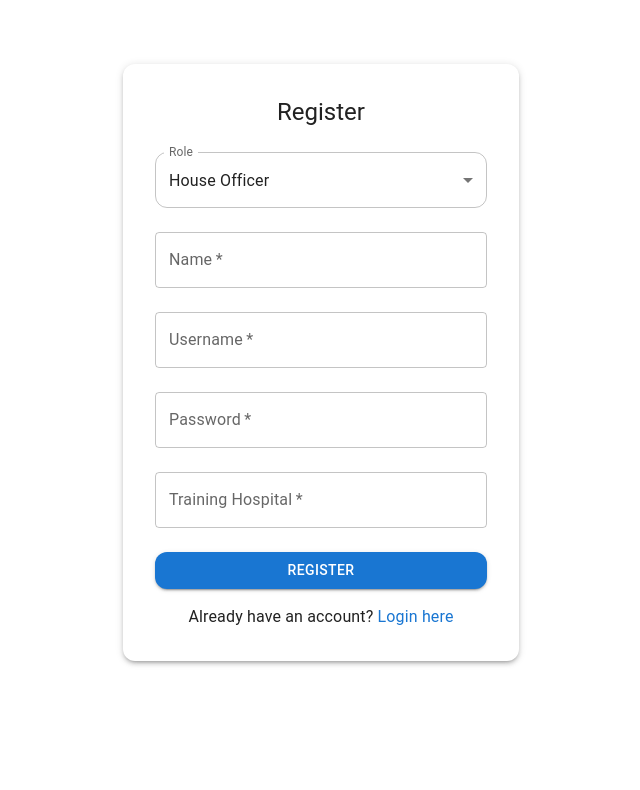
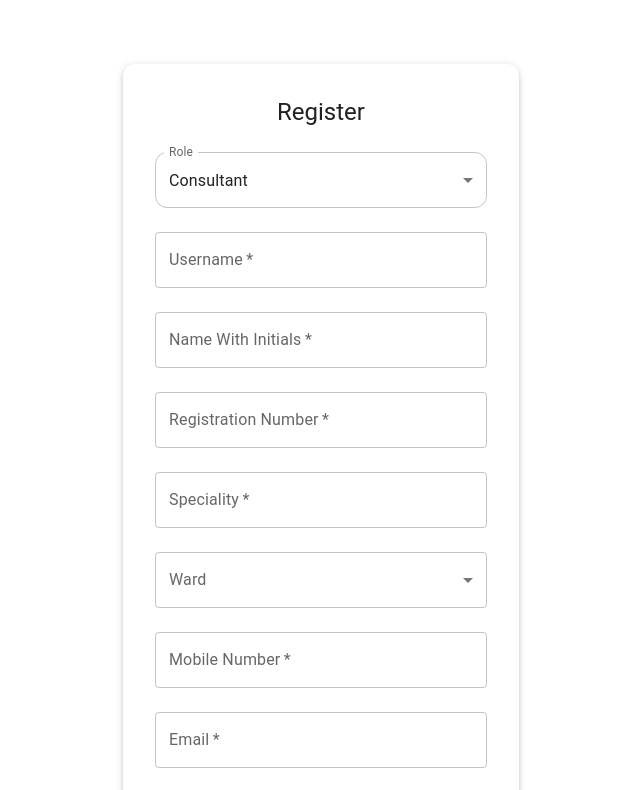
Before and after one commit to sameeraherath/Hdu_, a React (Vite) app in the folder client/: page /register in a window 1280 px wide. Shown: the top 790 px of the page, without its empty margins (319-959 px from the left). Built offline with nearby package versions, Linux system fonts and the light colour scheme.

Commit message:
Update form

```diff
--- a/client/src/pages/auth/Register.jsx
+++ b/client/src/pages/auth/Register.jsx
@@ -16,18 +16,17 @@ import {
 import { Link } from "react-router-dom";
 
 const Register = () => {
-  const [role, setRole] = useState("House Officer");
+  const [role, setRole] = useState("Consultant");
   const [formData, setFormData] = useState({
-    name: "",
     username: "",
-    password: "",
-    trainingHospital: "",
-    specialization: "",
-    licenseNumber: "",
-    wardAssignment: "",
-    shiftPreference: "",
-    yearsOfExperience: "",
-    department: "",
+    nameWithInitials: "",
+    registrationNumber: "",
+    speciality: "",
+    ward: "",
+    mobileNumber: "",
+    email: "",
+    sex: "",
+    grade: "",
   });
   const [error, setError] = useState("");
   const { register } = useAuth();
@@ -45,15 +44,94 @@ const Register = () => {
         return (
           <>
             <TextField
-              label="Name"
+              label="Username"
               variant="outlined"
               fullWidth
               margin="normal"
-              value={formData.name}
-              onChange={handleInputChange("name")}
+              value={formData.username}
+              onChange={handleInputChange("username")}
               required
               sx={{ borderRadius: 3 }}
             />
+            <TextField
+              label="Name With Initials"
+              variant="outlined"
+              fullWidth
+              margin="normal"
+              value={formData.nameWithInitials}
+              onChange={handleInputChange("nameWithInitials")}
+              required
+              sx={{ borderRadius: 3 }}
+            />
+            <TextField
+              label="Registration Number"
+              variant="outlined"
+              fullWidth
+              margin="normal"
+              value={formData.registrationNumber}
+              onChange={handleInputChange("registrationNumber")}
+              required
+              sx={{ borderRadius: 3 }}
+            />
+            <TextField
+              label="Speciality"
+              variant="outlined"
+              fullWidth
+              margin="normal"
+              value={formData.speciality}
+              onChange={handleInputChange("speciality")}
+              required
+              sx={{ borderRadius: 3 }}
+            />
+            <FormControl fullWidth margin="normal">
+              <InputLabel>Ward</InputLabel>
+              <Select
+                value={formData.ward}
+                onChange={handleInputChange("ward")}
+                label="Ward"
+              >
+                <MenuItem value="Side A">Side A</MenuItem>
+                <MenuItem value="Side B">Side B</MenuItem>
+              </Select>
+            </FormControl>
+            <TextField
+              label="Mobile Number"
+              variant="outlined"
+              fullWidth
+              margin="normal"
+              value={formData.mobileNumber}
+              onChange={handleInputChange("mobileNumber")}
+              required
+              sx={{ borderRadius: 3 }}
+            />
+            <TextField
+              label="Email"
+              variant="outlined"
+              fullWidth
+              margin="normal"
+              value={formData.email}
+              onChange={handleInputChange("email")}
+              required
+              sx={{ borderRadius: 3 }}
+            />
+            <FormControl fullWidth margin="normal">
+              <InputLabel>Sex</InputLabel>
+              <Select
+                value={formData.sex}
+                onChange={handleInputChange("sex")}
+                label="Sex"
+                required
+              >
+                <MenuItem value="Male">Male</MenuItem>
+                <MenuItem value="Female">Female</MenuItem>
+                <MenuItem value="Other">Other</MenuItem>
+              </Select>
+            </FormControl>
+          </>
+        );
+      case "Medical Officer":
+        return (
+          <>
             <TextField
               label="Username"
               variant="outlined"
@@ -65,41 +143,84 @@ const Register = () => {
               sx={{ borderRadius: 3 }}
             />
             <TextField
-              label="Password"
-              type="password"
+              label="Name With Initials"
               variant="outlined"
               fullWidth
               margin="normal"
-              value={formData.password}
-              onChange={handleInputChange("password")}
+              value={formData.nameWithInitials}
+              onChange={handleInputChange("nameWithInitials")}
               required
               sx={{ borderRadius: 3 }}
             />
             <TextField
-              label="Training Hospital"
+              label="Registration Number"
               variant="outlined"
               fullWidth
               margin="normal"
-              value={formData.trainingHospital}
-              onChange={handleInputChange("trainingHospital")}
+              value={formData.registrationNumber}
+              onChange={handleInputChange("registrationNumber")}
               required
               sx={{ borderRadius: 3 }}
             />
-          </>
-        );
-      case "Medical Officer":
-        return (
-          <>
             <TextField
-              label="Name"
+              label="Speciality"
               variant="outlined"
               fullWidth
               margin="normal"
-              value={formData.name}
-              onChange={handleInputChange("name")}
+              value={formData.speciality}
+              onChange={handleInputChange("speciality")}
               required
               sx={{ borderRadius: 3 }}
             />
+            <FormControl fullWidth margin="normal">
+              <InputLabel>Ward</InputLabel>
+              <Select
+                value={formData.ward}
+                onChange={handleInputChange("ward")}
+                label="Ward"
+              >
+                <MenuItem value="Side A">Side A</MenuItem>
+                <MenuItem value="Side B">Side B</MenuItem>
+              </Select>
+            </FormControl>
+            <TextField
+              label="Mobile Number"
+              variant="outlined"
+              fullWidth
+              margin="normal"
+              value={formData.mobileNumber}
+              onChange={handleInputChange("mobileNumber")}
+              required
+              sx={{ borderRadius: 3 }}
+            />
+            <TextField
+              label="Email"
+              variant="outlined"
+              fullWidth
+              margin="normal"
+              value={formData.email}
+              onChange={handleInputChange("email")}
+              required
+              sx={{ borderRadius: 3 }}
+            />
+            <FormControl fullWidth margin="normal">
+              <InputLabel>Sex</InputLabel>
+              <Select
+                value={formData.sex}
+                onChange={handleInputChange("sex")}
+                label="Sex"
+                required
+              >
+                <MenuItem value="Male">Male</MenuItem>
+                <MenuItem value="Female">Female</MenuItem>
+                <MenuItem value="Other">Other</MenuItem>
+              </Select>
+            </FormControl>
+          </>
+        );
+      case "Nurse":
+        return (
+          <>
             <TextField
               label="Username"
               variant="outlined"
@@ -111,51 +232,113 @@ const Register = () => {
               sx={{ borderRadius: 3 }}
             />
             <TextField
-              label="Password"
-              type="password"
+              label="Registration Number"
               variant="outlined"
               fullWidth
               margin="normal"
-              value={formData.password}
-              onChange={handleInputChange("password")}
+              value={formData.registrationNumber}
+              onChange={handleInputChange("registrationNumber")}
+              required
+              sx={{ borderRadius: 3 }}
+            />
+            <FormControl fullWidth margin="normal">
+              <InputLabel>Ward</InputLabel>
+              <Select
+                value={formData.ward}
+                onChange={handleInputChange("ward")}
+                label="Ward"
+              >
+                <MenuItem value="Side A">Side A</MenuItem>
+                <MenuItem value="Side B">Side B</MenuItem>
+              </Select>
+            </FormControl>
+            <TextField
+              label="Mobile Number"
+              variant="outlined"
+              fullWidth
+              margin="normal"
+              value={formData.mobileNumber}
+              onChange={handleInputChange("mobileNumber")}
               required
               sx={{ borderRadius: 3 }}
             />
             <TextField
-              label="Specialization"
+              label="Email"
               variant="outlined"
               fullWidth
               margin="normal"
-              value={formData.specialization}
-              onChange={handleInputChange("specialization")}
+              value={formData.email}
+              onChange={handleInputChange("email")}
               required
               sx={{ borderRadius: 3 }}
             />
-            <TextField
-              label="License Number"
-              variant="outlined"
-              fullWidth
-              margin="normal"
-              value={formData.licenseNumber}
-              onChange={handleInputChange("licenseNumber")}
-              required
-              sx={{ borderRadius: 3 }}
-            />
+            <FormControl fullWidth margin="normal">
+              <InputLabel>Grade</InputLabel>
+              <Select
+                value={formData.grade}
+                onChange={handleInputChange("grade")}
+                label="Grade"
+              >
+                <MenuItem value="Student Nurse (Trainee Nurse)">
+                  Student Nurse (Trainee Nurse)
+                </MenuItem>
+                <MenuItem value="Registered Nurse (RN)">
+                  Registered Nurse (RN)
+                </MenuItem>
+                <MenuItem value="Grade II Nursing Officer (Staff Nurse)">
+                  Grade II Nursing Officer (Staff Nurse)
+                </MenuItem>
+                <MenuItem value="Grade I Nursing Officer (Senior Staff Nurse)">
+                  Grade I Nursing Officer (Senior Staff Nurse)
+                </MenuItem>
+                <MenuItem value="Supra Grade Nursing Officer (Supervisory Nurse)">
+                  Supra Grade Nursing Officer (Supervisory Nurse)
+                </MenuItem>
+                <MenuItem value="Nursing Sister (Ward Sister / In-Charge Nurse)">
+                  Nursing Sister (Ward Sister / In-Charge Nurse)
+                </MenuItem>
+                <MenuItem value="Matron / Chief Nursing Officer (CNO)">
+                  Matron / Chief Nursing Officer (CNO)
+                </MenuItem>
+                <MenuItem value="Director of Nursing Services">
+                  Director of Nursing Services
+                </MenuItem>
+                <MenuItem value="Public Health Nursing Officer (PHNO)">
+                  Public Health Nursing Officer (PHNO)
+                </MenuItem>
+                <MenuItem value="Midwife / Nurse Midwife">
+                  Midwife / Nurse Midwife
+                </MenuItem>
+                <MenuItem value="School Health Nurse">
+                  School Health Nurse
+                </MenuItem>
+                <MenuItem value="Occupational Health Nurse">
+                  Occupational Health Nurse
+                </MenuItem>
+                <MenuItem value="ICU / Critical Care Nurse">
+                  ICU / Critical Care Nurse
+                </MenuItem>
+              </Select>
+            </FormControl>
+
+            <FormControl fullWidth margin="normal">
+              <InputLabel>Sex</InputLabel>
+              <Select
+                value={formData.sex}
+                onChange={handleInputChange("sex")}
+                label="Sex"
+                required
+              >
+                <MenuItem value="Male">Male</MenuItem>
+                <MenuItem value="Female">Female</MenuItem>
+                <MenuItem value="Other">Other</MenuItem>
+              </Select>
+            </FormControl>
           </>
         );
-      case "Nurse":
+      case "Consultant":
         return (
           <>
-            <TextField
-              label="Name"
-              variant="outlined"
-              fullWidth
-              margin="normal"
-              value={formData.name}
-              onChange={handleInputChange("name")}
-              required
-              sx={{ borderRadius: 3 }}
-            />
             <TextField
               label="Username"
               variant="outlined"
@@ -167,96 +350,79 @@ const Register = () => {
               sx={{ borderRadius: 3 }}
             />
             <TextField
-              label="Password"
-              type="password"
+              label="Name With Initials"
               variant="outlined"
               fullWidth
               margin="normal"
-              value={formData.password}
-              onChange={handleInputChange("password")}
+              value={formData.nameWithInitials}
+              onChange={handleInputChange("nameWithInitials")}
               required
               sx={{ borderRadius: 3 }}
             />
             <TextField
-              label="Ward Assignment"
+              label="Registration Number"
               variant="outlined"
               fullWidth
               margin="normal"
-              value={formData.wardAssignment}
-              onChange={handleInputChange("wardAssignment")}
-              required
-              sx={{ borderRadius: 3 }}
-            />
-            <FormControl fullWidth margin="normal" sx={{ borderRadius: 3 }}>
-              <InputLabel>Shift Preference</InputLabel>
-              <Select
-                value={formData.shiftPreference}
-                onChange={handleInputChange("shiftPreference")}
-                label="Shift Preference"
-                sx={{ borderRadius: 3 }}
-              >
-                <MenuItem value="Day">Day</MenuItem>
-                <MenuItem value="Night">Night</MenuItem>
-              </Select>
-            </FormControl>
-          </>
-        );
-      case "Consultant":
-        return (
-          <>
-            <TextField
-              label="Name"
-              variant="outlined"
-              fullWidth
-              margin="normal"
-              value={formData.name}
-              onChange={handleInputChange("name")}
+              value={formData.registrationNumber}
+              onChange={handleInputChange("registrationNumber")}
               required
               sx={{ borderRadius: 3 }}
             />
             <TextField
-              label="Username"
+              label="Speciality"
               variant="outlined"
               fullWidth
               margin="normal"
-              value={formData.username}
-              onChange={handleInputChange("username")}
+              value={formData.speciality}
+              onChange={handleInputChange("speciality")}
+              required
+              sx={{ borderRadius: 3 }}
+            />
+            <FormControl fullWidth margin="normal">
+              <InputLabel>Ward</InputLabel>
+              <Select
+                value={formData.ward}
+                onChange={handleInputChange("ward")}
+                label="Ward"
+              >
+                <MenuItem value="Side A">Side A</MenuItem>
+                <MenuItem value="Side B">Side B</MenuItem>
+              </Select>
+            </FormControl>
+            <TextField
+              label="Mobile Number"
+              variant="outlined"
+              fullWidth
+              margin="normal"
+              value={formData.mobileNumber}
+              onChange={handleInputChange("mobileNumber")}
               required
               sx={{ borderRadius: 3 }}
             />
             <TextField
-              label="Password"
-              type="password"
+              label="Email"
               variant="outlined"
               fullWidth
               margin="normal"
-              value={formData.password}
-              onChange={handleInputChange("password")}
+              value={formData.email}
+              onChange={handleInputChange("email")}
               required
               sx={{ borderRadius: 3 }}
             />
-            <TextField
-              label="Years of Experience"
-              type="number"
-              variant="outlined"
-              fullWidth
-              margin="normal"
-              value={formData.yearsOfExperience}
-              onChange={handleInputChange("yearsOfExperience")}
-              required
-              InputProps={{ min: 0 }}
-              sx={{ borderRadius: 3 }}
-            />
-            <TextField
-              label="Department"
-              variant="outlined"
-              fullWidth
-              margin="normal"
-              value={formData.department}
-              onChange={handleInputChange("department")}
-              required
-              sx={{ borderRadius: 3 }}
-            />
+            <FormControl fullWidth margin="normal">
+              <InputLabel>Sex</InputLabel>
+              <Select
+                value={formData.sex}
+                onChange={handleInputChange("sex")}
+                label="Sex"
+                required
+              >
+                <MenuItem value="Male">Male</MenuItem>
+                <MenuItem value="Female">Female</MenuItem>
+                <MenuItem value="Other">Other</MenuItem>
+              </Select>
+            </FormControl>
           </>
         );
       default:
@@ -270,28 +436,40 @@ const Register = () => {
     try {
       const userData = { role };
       if (role === "House Officer") {
-        userData.name = formData.name;
         userData.username = formData.username;
-        userData.password = formData.password;
-        userData.trainingHospital = formData.trainingHospital;
+        userData.nameWithInitials = formData.nameWithInitials;
+        userData.registrationNumber = formData.registrationNumber;
+        userData.speciality = formData.speciality;
+        userData.ward = formData.ward;
+        userData.mobileNumber = formData.mobileNumber;
+        userData.email = formData.email;
+        userData.sex = formData.sex;
       } else if (role === "Medical Officer") {
-        userData.name = formData.name;
         userData.username = formData.username;
-        userData.password = formData.password;
-        userData.specialization = formData.specialization;
-        userData.licenseNumber = formData.licenseNumber;
+        userData.nameWithInitials = formData.nameWithInitials;
+        userData.registrationNumber = formData.registrationNumber;
+        userData.speciality = formData.speciality;
+        userData.ward = formData.ward;
+        userData.mobileNumber = formData.mobileNumber;
+        userData.email = formData.email;
+        userData.sex = formData.sex;
       } else if (role === "Nurse") {
-        userData.name = formData.name;
         userData.username = formData.username;
-        userData.password = formData.password;
-        userData.wardAssignment = formData.wardAssignment;
-        userData.shiftPreference = formData.shiftPreference;
+        userData.registrationNumber = formData.registrationNumber;
+        userData.ward = formData.ward;
+        userData.mobileNumber = formData.mobileNumber;
+        userData.email = formData.email;
+        userData.grade = formData.grade;
+        userData.sex = formData.sex;
       } else if (role === "Consultant") {
-        userData.name = formData.name;
         userData.username = formData.username;
-        userData.password = formData.password;
-        userData.yearsOfExperience = formData.yearsOfExperience;
-        userData.department = formData.department;
+        userData.nameWithInitials = formData.nameWithInitials;
+        userData.registrationNumber = formData.registrationNumber;
+        userData.speciality = formData.speciality;
+        userData.ward = formData.ward;
+        userData.mobileNumber = formData.mobileNumber;
+        userData.email = formData.email;
+        userData.sex = formData.sex;
       }
       await register(userData);
     } catch (err) {
@@ -320,10 +498,10 @@ const Register = () => {
               label="Role"
               sx={{ borderRadius: 3 }}
             >
+              <MenuItem value="Consultant">Consultant</MenuItem>
+              <MenuItem value="Medical Officer">Medical Officer</MenuItem>
               <MenuItem value="House Officer">House Officer</MenuItem>
-              <MenuItem value="Medical Officer">Medical Officer</MenuItem>
               <MenuItem value="Nurse">Nurse</MenuItem>
-              <MenuItem value="Consultant">Consultant</MenuItem>
             </Select>
           </FormControl>
           {renderFormFields()}
```
